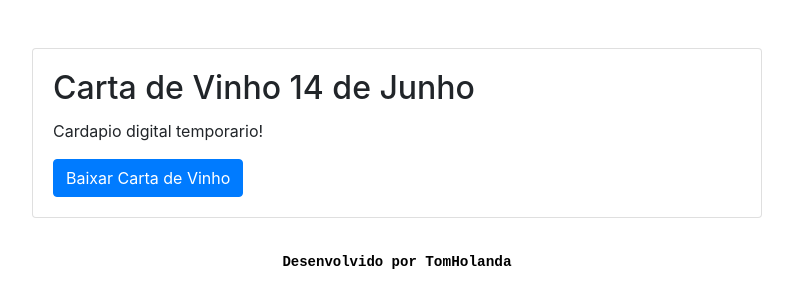
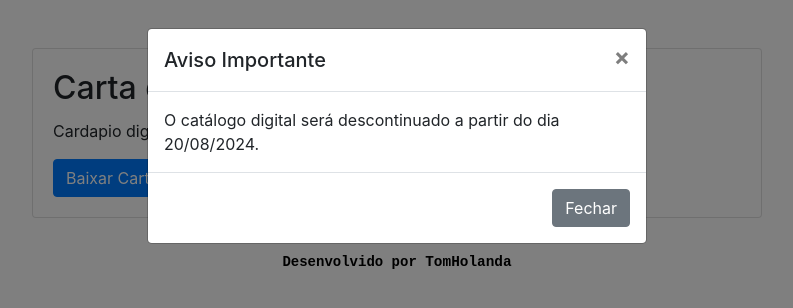
Before and after one commit to ThatsTom/cardapio_14_de_junho, a plain HTML site: page index.html in a window 1280 px wide. Shown: the whole page, without its empty margins (243-1036 px from the left). Drawn offline with nearby package versions, Linux system fonts and the light colour scheme.

Commit message:
sera ultima atualização

```diff
--- a/index.html
+++ b/index.html
@@ -27,7 +27,6 @@
   font-size: 0.92rem;
 }
 
-
 </style>
 <body>
 
@@ -48,11 +47,28 @@
   </div>
 </div>
 
-
+<!-- Modal -->
+<div class="modal fade" id="catalogModal" tabindex="-1" role="dialog" aria-labelledby="catalogModalLabel" aria-hidden="true">
+  <div class="modal-dialog" role="document">
+    <div class="modal-content">
+      <div class="modal-header">
+        <h5 class="modal-title" id="catalogModalLabel">Aviso Importante</h5>
+        <button type="button" class="close" data-dismiss="modal" aria-label="Close">
+          <span aria-hidden="true">&times;</span>
+        </button>
+      </div>
+      <div class="modal-body">
+        O catálogo digital será descontinuado a partir do dia 20/08/2024.
+      </div>
+      <div class="modal-footer">
+        <button type="button" class="btn btn-secondary" data-dismiss="modal">Fechar</button>
+      </div>
+    </div>
+  </div>
+</div>
 
 <script>
   document.getElementById('downloadBtn').addEventListener('click', function() {
-
     var link = document.createElement('a');
     link.href = 'CARTA DE VINHO DIGITAL.pdf';
     link.download = 'Carta_de_Vinho_Digital.pdf';
@@ -60,7 +76,16 @@
     link.click();
     document.body.removeChild(link);
   });
+
+  // Mostrar o modal automaticamente ao carregar a página
+  window.onload = function() {
+    $('#catalogModal').modal('show');
+  };
 </script>
+
+<script src="https://code.jquery.com/jquery-3.5.1.slim.min.js"></script>
+<script src="https://cdn.jsdelivr.net/npm/@popperjs/core@2.9.3/dist/umd/popper.min.js"></script>
+<script src="https://stackpath.bootstrapcdn.com/bootstrap/4.5.2/js/bootstrap.min.js"></script>
 
 <footer><h2 class="tituloTom">Desenvolvido por <a class="linkTom" href="https://www.instagram.com/tomholanda/">TomHolanda</a></h2></footer>
 </body>
```
Also changed, not shown: 1 other file.
